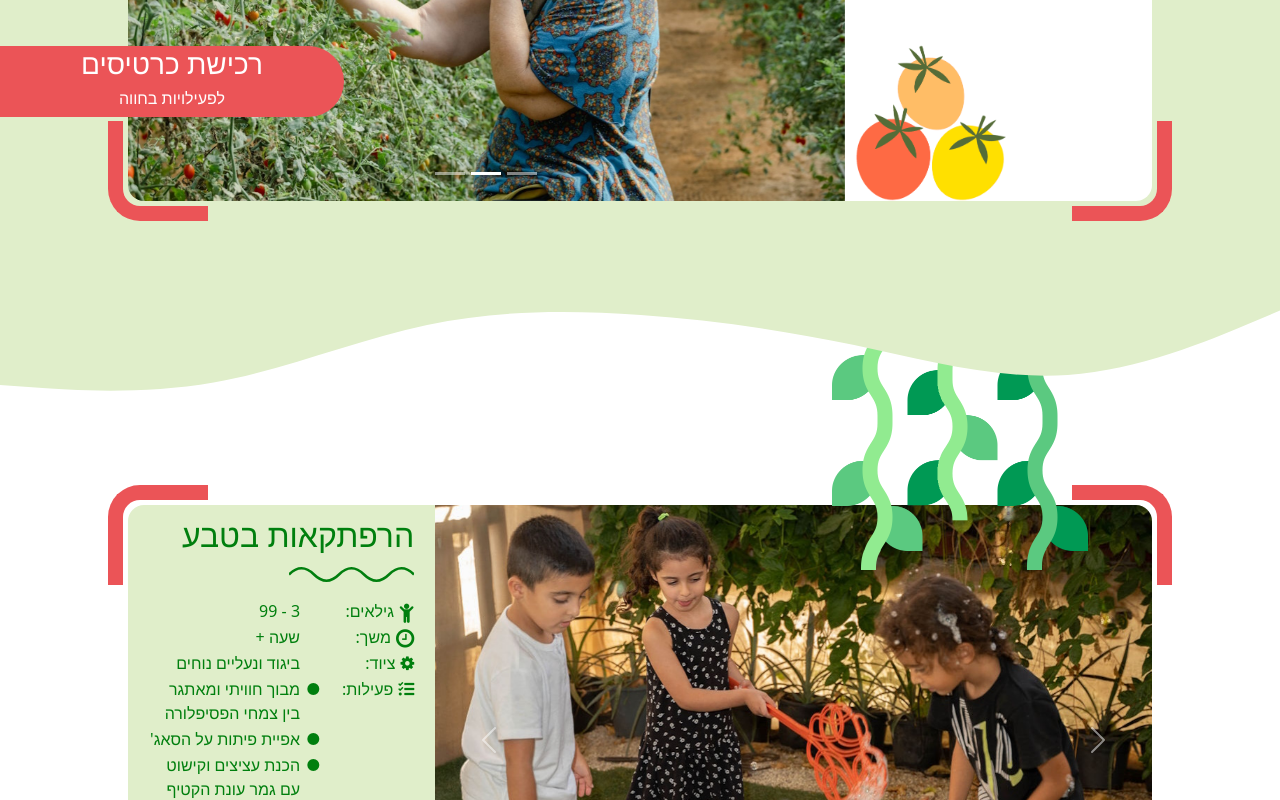
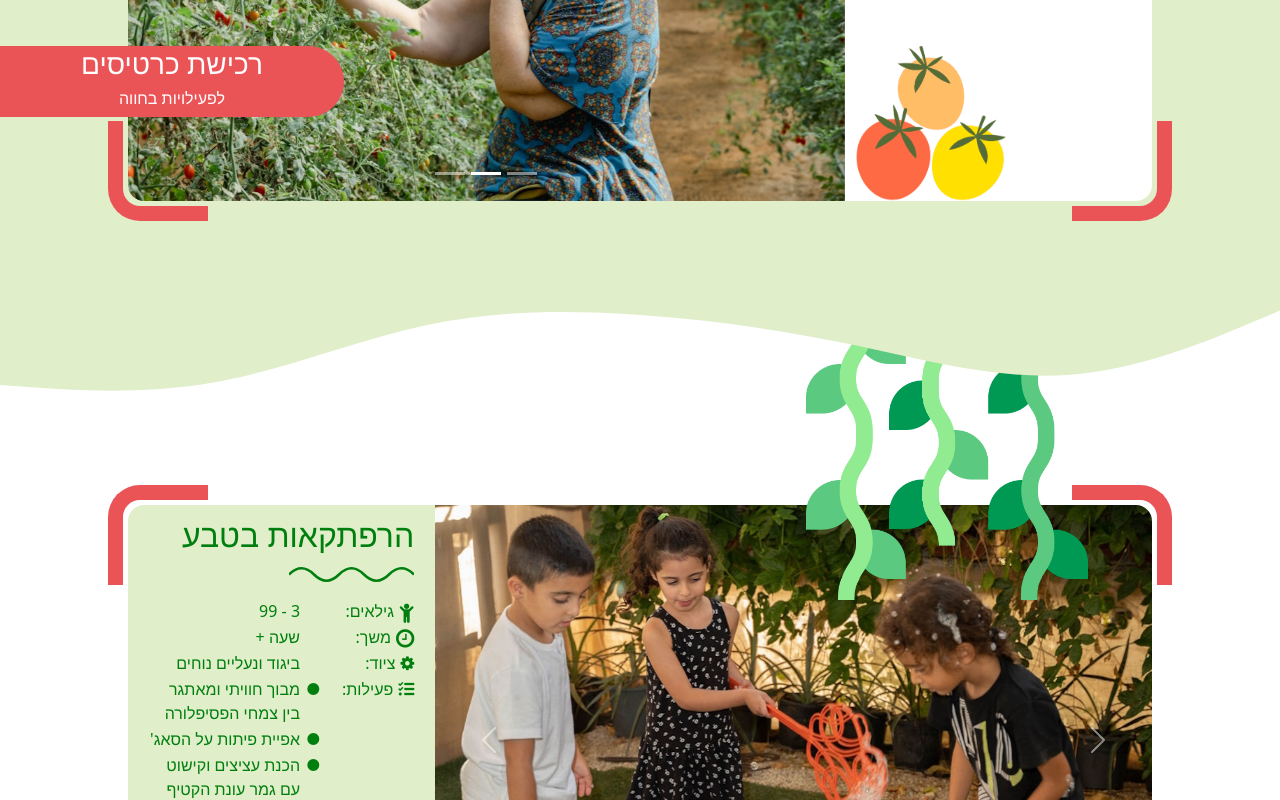
Before and after one commit to sagihgithub/sagihgithub.github.io, a plain HTML site: page farm/activities.html in a window 1280 px wide. Shown: the part 627-1427 px from the top of the page. Drawn offline with nearby package versions, Linux system fonts and the light colour scheme.

Commit message:
Update activities.html

```diff
--- a/farm/activities.html
+++ b/farm/activities.html
@@ -118,7 +118,7 @@
         </div>
     </section>
     <section style="color:#007F0E; position:relative; background-color:white; z-index:3;">
-        <picture class="fade-in-top" style="position:absolute; top:0; right: 15%; width:20%; z-index:1;">
+        <picture class="fade-in-top" style="position:absolute; top:0; right: 15%; width:22%; z-index:1;">
             <img src="images/activities/vine-02-c.png" style="width:100%;">
         </picture>
         <div class="outer-custom-shape-divider-top flip-vertical" style="position:relative; z-index:2;">
```
